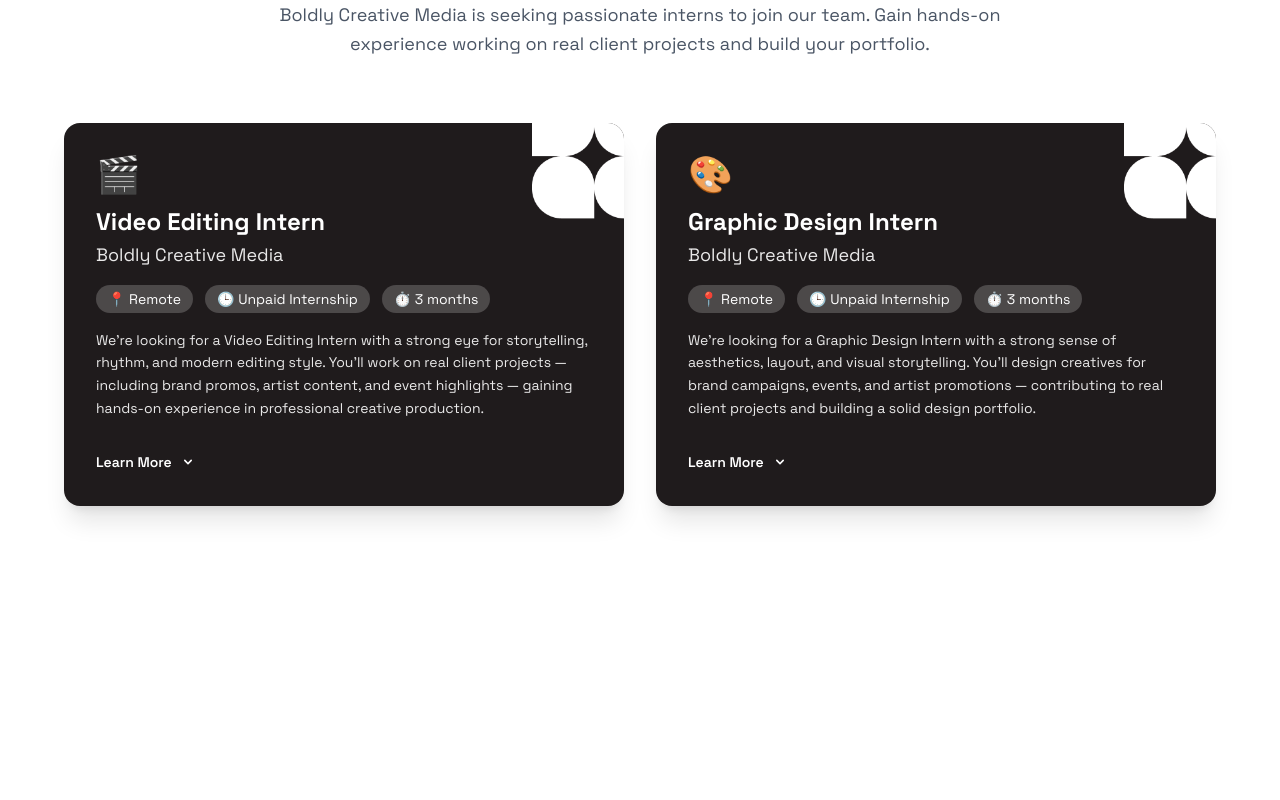
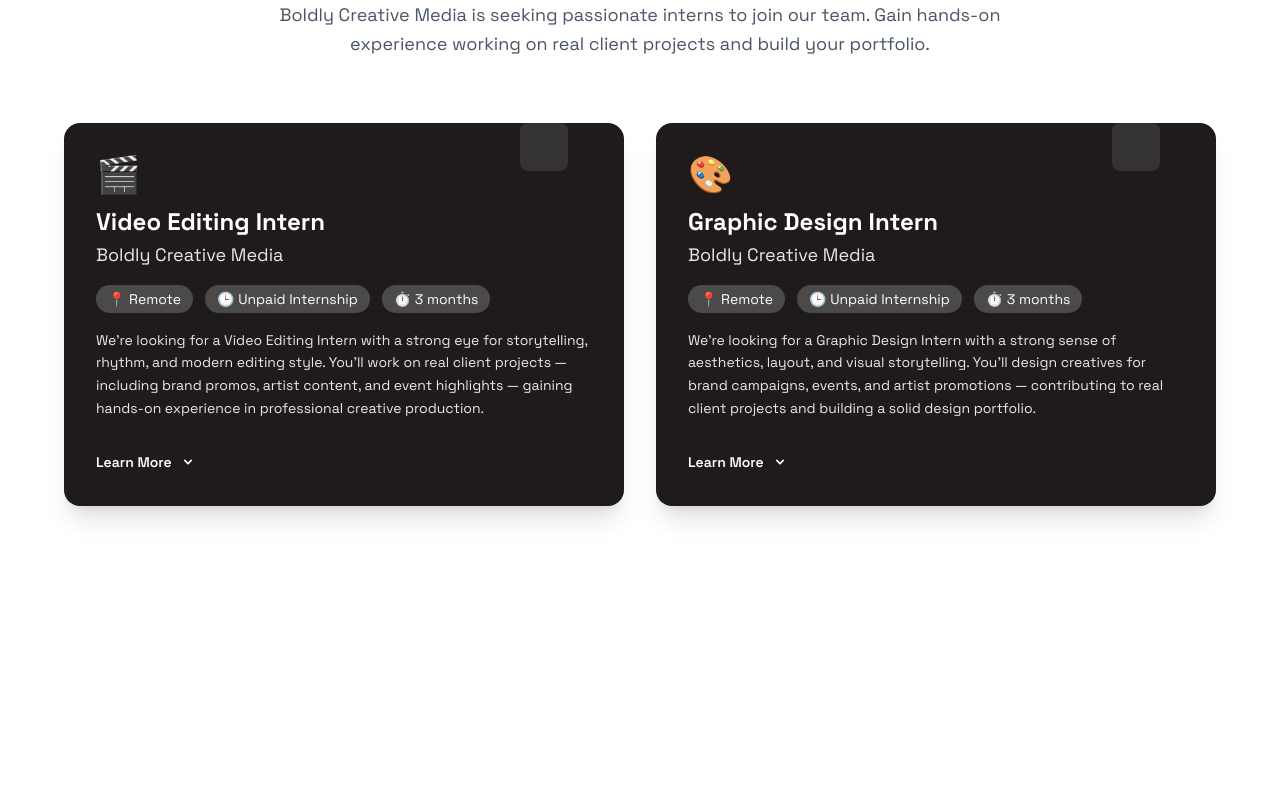
Before and after one commit to boldlycreativemedia-blip/my_app, a Next.js app: page /career in a window 1280 px wide. Shown: the part 1620-2420 px from the top of the page. Built offline with nearby package versions, Linux system fonts and the light colour scheme.

Commit message:
making some changes in button and adding projects

```diff
--- a/src/app/components/AnimatedContentSection.jsx
+++ b/src/app/components/AnimatedContentSection.jsx
@@ -406,13 +406,13 @@
                     label: "Engagement",
                     percent: 55,
                     color: "bg-red-500",
-                    height: "27.5%",
+                    height: "55%",
                   },
                   {
                     label: "Brand Awareness",
                     percent: 75,
                     color: "bg-sky-400",
-                    height: "37.5%",
+                    height: "75%",
                   },
                   {
                     label: "Reach",
--- a/src/app/components/LastAboutSection.jsx
+++ b/src/app/components/LastAboutSection.jsx
@@ -2,6 +2,7 @@
 import React, { useState, useRef, useEffect } from "react";
 import { motion, useInView } from "framer-motion";
 import Image from "next/image";
+import Link from "next/link";
 
 const LastAboutSection = () => {
   const scrollRef = useRef(null);
@@ -92,9 +93,11 @@
               </p>
 
               {/* CTA Button */}
-              <button className="bg-white text-gray-900 px-8 py-4 rounded-full font-semibold text-lg hover:bg-gray-100 transition-all duration-300 shadow-lg hover:shadow-xl transform hover:scale-105">
+              <Link href="/contactus">
+              <button className="bg-white text-gray-900 px-8 cursor-pointer py-4 rounded-full font-semibold text-lg hover:bg-gray-100 transition-all duration-300 shadow-lg hover:shadow-xl transform hover:scale-105">
                 Get Free Consultation
               </button>
+              </Link>
             </div>
           </div>
 
--- a/src/app/components/LastHomeSection.jsx
+++ b/src/app/components/LastHomeSection.jsx
@@ -2,6 +2,7 @@
 import React, { useState, useRef, useEffect } from "react";
 import { motion, useInView } from "framer-motion";
 import Image from "next/image";
+import Link from "next/link";
 
 const LastHomeSection = () => {
   const scrollRef = useRef(null);
@@ -143,9 +144,11 @@
               </p>
 
               {/* CTA Button */}
-              <button className="bg-white text-gray-900 px-8 py-4 rounded-full font-semibold text-lg hover:bg-gray-100 transition-all duration-300 shadow-lg hover:shadow-xl transform hover:scale-105">
+              <Link href="/contactus">
+              <button className="bg-white text-gray-900 px-8 cursor-pointer py-4 rounded-full font-semibold text-lg hover:bg-gray-100 transition-all duration-300 shadow-lg hover:shadow-xl transform hover:scale-105">
                 Get Free Consultation
               </button>
+              </Link>
             </div>
           </div>
 
--- a/src/app/components/Opportunity.jsx
+++ b/src/app/components/Opportunity.jsx
@@ -1,10 +1,9 @@
 import React, { useState } from "react";
 import { motion, AnimatePresence } from "framer-motion";
-import Image from "next/image";
 
 const CareerPage = () => {
   const [loading, setLoading] = useState(false);
-  const [expandedJob, setExpandedJob] = useState(null);
+  const [expandedJobs, setExpandedJobs] = useState([]);
 
   const jobData = [
     {
@@ -95,18 +94,14 @@
         ease: "easeOut",
       },
     },
-    hover: {
-      y: -8,
-      scale: 1.02,
-      transition: {
-        duration: 0.3,
-        ease: "easeOut",
-      },
-    },
   };
 
   const handleJobClick = (jobId) => {
-    setExpandedJob(expandedJob === jobId ? null : jobId);
+    if (expandedJobs.includes(jobId)) {
+      setExpandedJobs(expandedJobs.filter((id) => id !== jobId));
+    } else {
+      setExpandedJobs([...expandedJobs, jobId]);
+    }
   };
 
   if (loading) {
@@ -142,7 +137,7 @@
 
         {/* Job Cards Grid */}
         <motion.div
-          className="grid grid-cols-1 lg:grid-cols-2 gap-8 max-w-6xl mx-auto"
+          className="grid grid-cols-1 lg:grid-cols-2 gap-8 max-w-6xl mx-auto items-start"
           variants={containerVariants}
           initial="hidden"
           animate="visible"
@@ -151,19 +146,18 @@
             <motion.div
               key={job.id}
               variants={cardVariants}
-              whileHover="hover"
+              initial="hidden"
+              animate="visible"
+              className={`relative overflow-hidden rounded-2xl p-8 shadow-xl transition-all duration-300 cursor-pointer ${
+                expandedJobs.includes(job.id)
+                  ? "bg-gradient-to-br from-[#EC4D37] to-[#EC4D37]"
+                  : "bg-[#1F1B1C] hover:bg-gradient-to-br hover:from-[#EC4D37] hover:to-[#EC4D37]"
+              } text-white`}
               onClick={() => handleJobClick(job.id)}
-              className="relative overflow-hidden rounded-2xl p-8 shadow-xl transition-all duration-300 cursor-pointer bg-[#1F1B1C] text-white hover:bg-gradient-to-br hover:from-[#EC4D37] hover:to-[#EC4D37]"
             >
               {/* Geometry Icon in Top Right Corner */}
               <div className="absolute -top-0 -right-4 w-30 h-24">
-                <Image
-                  src="/Frame2085660656.png"
-                  alt="geometry"
-                  width={48}
-                  height={48}
-                  className="w-full h-full object-contain"
-                />
+                <div className="w-12 h-12 bg-white/10 rounded-lg"></div>
               </div>
 
               {/* Content */}
@@ -197,7 +191,7 @@
 
                 {/* Expandable Details */}
                 <AnimatePresence>
-                  {expandedJob === job.id && (
+                  {expandedJobs.includes(job.id) && (
                     <motion.div
                       initial={{ opacity: 0, height: 0 }}
                       animate={{ opacity: 1, height: "auto" }}
@@ -254,14 +248,11 @@
                 </AnimatePresence>
 
                 {/* Click to expand/collapse */}
-                <motion.div
-                  className="inline-flex items-center text-sm font-semibold mt-4"
-                  whileHover={{ opacity: 1 }}
-                >
-                  {expandedJob === job.id ? "Show Less" : "Learn More"}
+                <div className="inline-flex items-center text-sm font-semibold mt-4">
+                  {expandedJobs.includes(job.id) ? "Show Less" : "Learn More"}
                   <svg
                     className={`w-4 h-4 ml-2 transition-transform ${
-                      expandedJob === job.id ? "rotate-180" : ""
+                      expandedJobs.includes(job.id) ? "rotate-180" : ""
                     }`}
                     fill="currentColor"
                     viewBox="0 0 20 20"
@@ -272,16 +263,8 @@
                       clipRule="evenodd"
                     />
                   </svg>
-                </motion.div>
+                </div>
               </div>
-
-              {/* Hover Effect Overlay */}
-              <motion.div
-                className="absolute inset-0 bg-white bg-opacity-5 pointer-events-none"
-                initial={{ opacity: 0 }}
-                whileHover={{ opacity: 1 }}
-                transition={{ duration: 0.2 }}
-              />
             </motion.div>
           ))}
         </motion.div>
--- a/src/app/components/ServiceProjects.jsx
+++ b/src/app/components/ServiceProjects.jsx
@@ -1,36 +1,75 @@
 "use client";
-import React from "react";
-import { motion } from "framer-motion";
-import { ArrowRight } from "lucide-react";
+import React, { useState, useRef, useEffect } from "react";
+import { motion, useMotionValue, useAnimationFrame } from "framer-motion";
+import { ArrowRight, Volume2, VolumeX } from "lucide-react";
+import Link from "next/link";
 
-const ProjectCard = ({ title, description, date, delay = 0, videoUrl }) => {
+const ProjectCard = ({
+  title,
+  description,
+  date,
+  videoUrl,
+  isHovered,
+  onHover,
+  onLeave,
+}) => {
+  const [isMuted, setIsMuted] = useState(true);
+  const videoRef = useRef(null);
+
+  const toggleMute = (e) => {
+    e.stopPropagation();
+    setIsMuted(!isMuted);
+  };
+
   return (
+    <div className="flex-shrink-0 w-[350px] md:w-[400px] px-4">
       <motion.div
-      initial={{ opacity: 0, y: 50 }}
-      whileInView={{ opacity: 1, y: 0 }}
-      viewport={{ once: true, margin: "-100px" }}
-      transition={{
-        duration: 0.6,
-        delay: delay,
-        ease: [0.25, 0.25, 0, 1],
+        onMouseEnter={onHover}
+        onMouseLeave={onLeave}
+        animate={{
+          scale: isHovered ? 1.1 : 1,
+          y: isHovered ? -20 : 0,
         }}
-      whileHover={{
-        y: -10,
-        transition: { duration: 0.3, ease: "easeOut" },
-      }}
+        transition={{ duration: 0.3 }}
+        style={{ zIndex: isHovered ? 50 : 1 }}
         className="group relative cursor-pointer"
       >
         {/* Video container */}
-      <div className="relative h-64 mb-6 overflow-hidden rounded-lg shadow-lg">
+        <div className="relative h-80 mt-7 mb-6 overflow-hidden rounded-lg shadow-lg">
           {videoUrl ? (
+            <>
               <video
+                ref={videoRef}
                 src={videoUrl}
                 className="w-full h-full object-cover rounded-lg"
                 autoPlay
                 loop
-            muted
+                muted={isMuted}
                 playsInline
               />
+              {/* Mute/Unmute Button */}
+              <motion.button
+                whileHover={{ scale: 1.1 }}
+                whileTap={{ scale: 0.9 }}
+                onClick={toggleMute}
+                className="absolute bottom-4 right-4 bg-black/60 hover:bg-black/80 text-white p-2.5 rounded-full backdrop-blur-sm transition-all duration-300 z-10"
+              >
+                {isMuted ? (
+                  <VolumeX className="w-4 h-4" />
+                ) : (
+                  <Volume2 className="w-4 h-4" />
+                )}
+              </motion.button>
+
+              {/* Hover Overlay */}
+              {isHovered && (
+                <motion.div
+                  initial={{ opacity: 0 }}
+                  animate={{ opacity: 1 }}
+                  className="absolute inset-0 border-4 border-[#EC4D37] rounded-lg pointer-events-none"
+                />
+              )}
+            </>
           ) : (
             <div className="w-full h-full flex items-center justify-center bg-gray-200">
               <div className="text-center text-gray-500">
@@ -62,64 +101,82 @@
         </div>
 
         <div className="relative z-10">
-        <motion.h3
-          className="text-sm font-medium text-[#EC4D37] mb-2"
-          initial={{ opacity: 0 }}
-          whileInView={{ opacity: 1 }}
-          transition={{ delay: delay + 0.4, duration: 0.5 }}
-        >
-          {title}
-        </motion.h3>
+          <h3 className="text-sm font-medium text-[#EC4D37] mb-2">{title}</h3>
 
-        <motion.h4
-          className="text-xl font-bold text-[#1F1B1C] mb-4 leading-tight"
-          initial={{ opacity: 0, x: -20 }}
-          whileInView={{ opacity: 1, x: 0 }}
-          transition={{ delay: delay + 0.5, duration: 0.5 }}
-        >
+          <h4 className="text-xl font-bold text-[#1F1B1C] mb-4 leading-tight">
             {description}
-        </motion.h4>
+          </h4>
 
-        <motion.p
-          className="text-gray-600 text-sm"
-          initial={{ opacity: 0 }}
-          whileInView={{ opacity: 1 }}
-          transition={{ delay: delay + 0.6, duration: 0.5 }}
-        >
-          {date}
-        </motion.p>
+          <p className="text-gray-600 text-sm">{date}</p>
         </div>
       </motion.div>
+    </div>
   );
 };
 
 const ServiceProjects = () => {
-  const [isMounted, setIsMounted] = React.useState(false);
-
-  React.useEffect(() => {
-    setIsMounted(true);
-  }, []);
+  const [isPaused, setIsPaused] = useState(false);
+  const [hoveredIndex, setHoveredIndex] = useState(null);
+  const x = useMotionValue(0);
 
   const projects = [
     {
-      title: "Web Development",
-      description: "Covers marketing, sales, and customer service.",
-      date: "Dec 02, 2025",
-      videoUrl: "", // Add your video URL here
+      title: "Event Coverage",
+      description: "The Great Indian Garba Fest – Event Coverage",
+      date: "2025",
+      videoUrl:
+        "https://res.cloudinary.com/dqjc5fqyx/video/upload/v1761292635/The_Great_Indian_Garba_Fest_Event_Coverage_umnlpc.mp4",
     },
     {
-      title: "Social Media Ads",
-      description: "Covers marketing, sales, and customer service.",
-      date: "Dec 02, 2025",
-      videoUrl: "", // Add your video URL here
+      title: "Social Buzz Campaign",
+      description: "MAWW – Social Buzz Campaign",
+      date: "2025",
+      videoUrl:
+        "https://res.cloudinary.com/dqjc5fqyx/video/upload/v1761292768/MAWW_Social_Buzz_Campaign_cymf24.mp4",
     },
     {
-      title: "Business",
-      description: "Covers marketing, sales, and customer service.",
-      date: "Dec 02, 2025",
-      videoUrl: "", // Add your video URL here
+      title: "Social Media Campaign",
+      description: "Motorola – Social Media Campaign",
+      date: "2025",
+      videoUrl:
+        "https://res.cloudinary.com/dqjc5fqyx/video/upload/v1761292836/Motorola_Social_Media_Campaign_tuwy8k.mp4",
+    },
+    {
+      title: "Testimonial Ad",
+      description: "Innovarch Testimonial Ad",
+      date: "2025",
+      videoUrl:
+        "https://res.cloudinary.com/dqjc5fqyx/video/upload/v1761292958/Innovarch_Testimonial_Ad_hsjsnk.mp4",
+    },
+    {
+      title: "DVC Campaign",
+      description: "CAB Curtains – DVC Campaign",
+      date: "2025",
+      videoUrl:
+        "https://res.cloudinary.com/dqjc5fqyx/video/upload/v1761293019/CAB_Curtains_DVC_Campaign_zbpgpt.mp4",
     },
   ];
+
+  // Duplicate projects for seamless infinite scroll
+  const duplicatedProjects = [...projects, ...projects, ...projects];
+  const cardWidth = 382; // 350px + 32px padding
+  const loopWidth = cardWidth * projects.length;
+
+  // Smooth infinite scroll animation
+  useAnimationFrame((t, delta) => {
+    if (!isPaused) {
+      const speed = 0.5; // pixels per frame
+      let currentX = x.get();
+      currentX -= speed;
+
+      // Reset position for seamless loop
+      if (currentX <= -loopWidth) {
+        currentX += loopWidth;
+      }
+
+      x.set(currentX);
+    }
+  });
 
   return (
     <div className="min-h-screen bg-gradient-to-br from-gray-50 to-gray-100 py-16 px-4 sm:px-6 lg:px-8">
@@ -135,19 +192,7 @@
             >
               View Our Project{" "}
               <span className="block">
-                <motion.span
-                  className="bg-[#EC4D37] bg-clip-text text-transparent"
-                  animate={{
-                    backgroundPosition: ["0% 50%", "100% 50%", "0% 50%"],
-                  }}
-                  transition={{
-                    duration: 3,
-                    repeat: Infinity,
-                    ease: "easeInOut",
-                  }}
-                >
-                  Highlights
-                </motion.span>
+                <span className="text-[#EC4D37]">Highlights</span>
               </span>
             </motion.h1>
           </div>
@@ -175,7 +220,7 @@
               transition={{ duration: 0.3, ease: "easeOut" }}
               className="group cursor-pointer bg-[#1F1B1C] hover:bg-gray-800 text-white font-semibold py-4 px-8 rounded-full flex items-center space-x-3 transition-all duration-300 shadow-lg"
             >
-              <span>Contact Us</span>
+              <Link href="/contactus"><span>Contact Us</span></Link>
               <motion.div
                 animate={{ x: [0, 5, 0] }}
                 transition={{
@@ -190,25 +235,29 @@
           </div>
         </div>
 
-        {/* Project Cards Grid */}
-        <motion.div
-          initial={{ opacity: 0 }}
-          whileInView={{ opacity: 1 }}
-          viewport={{ once: true }}
-          transition={{ duration: 0.8, delay: 0.2 }}
-          className="grid grid-cols-1 md:grid-cols-2 lg:grid-cols-3 gap-8"
-        >
-          {projects.map((project, index) => (
+        {/* Carousel Section */}
+        <div className="relative overflow-hidden py-8">
+          <motion.div className="flex" style={{ x }}>
+            {duplicatedProjects.map((project, index) => (
               <ProjectCard
                 key={index}
                 title={project.title}
                 description={project.description}
                 date={project.date}
                 videoUrl={project.videoUrl}
-              delay={index * 0.2}
+                isHovered={hoveredIndex === index}
+                onHover={() => {
+                  setIsPaused(true);
+                  setHoveredIndex(index);
+                }}
+                onLeave={() => {
+                  setIsPaused(false);
+                  setHoveredIndex(null);
+                }}
               />
             ))}
           </motion.div>
+        </div>
       </div>
     </div>
   );
--- a/src/app/page.js
+++ b/src/app/page.js
@@ -369,7 +369,7 @@
           <video
             ref={videoRef}
             className="absolute inset-0 w-full h-full object-cover"
-            src="https://res.cloudinary.com/dqjc5fqyx/video/upload/v1739723931/BOLDLY_CREATIVE_MEDIA_3_xsl1da.mp4"
+            src="https://res.cloudinary.com/dqjc5fqyx/video/upload/v1761289269/BOLDLY_CREATIVE_MEDIA_homepage_umdefu.mp4"
             autoPlay
             muted
             loop
```
Also changed, not shown: src/app/components/DigitalMarketingHeader.jsx (+11 -7 lines), src/app/components/Footer.jsx (+8 -13 lines). Lines whose indentation alone changed are shown as unchanged.
